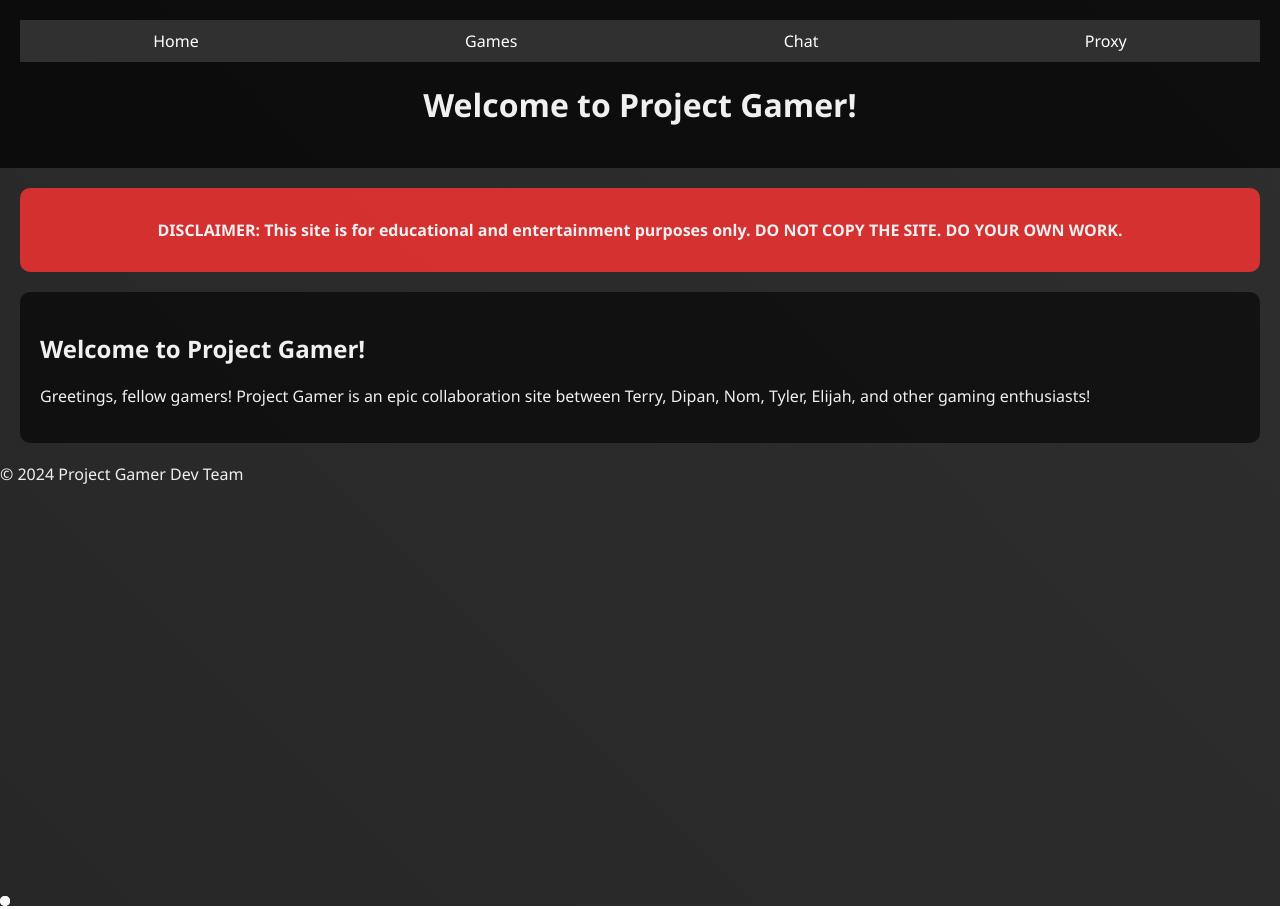
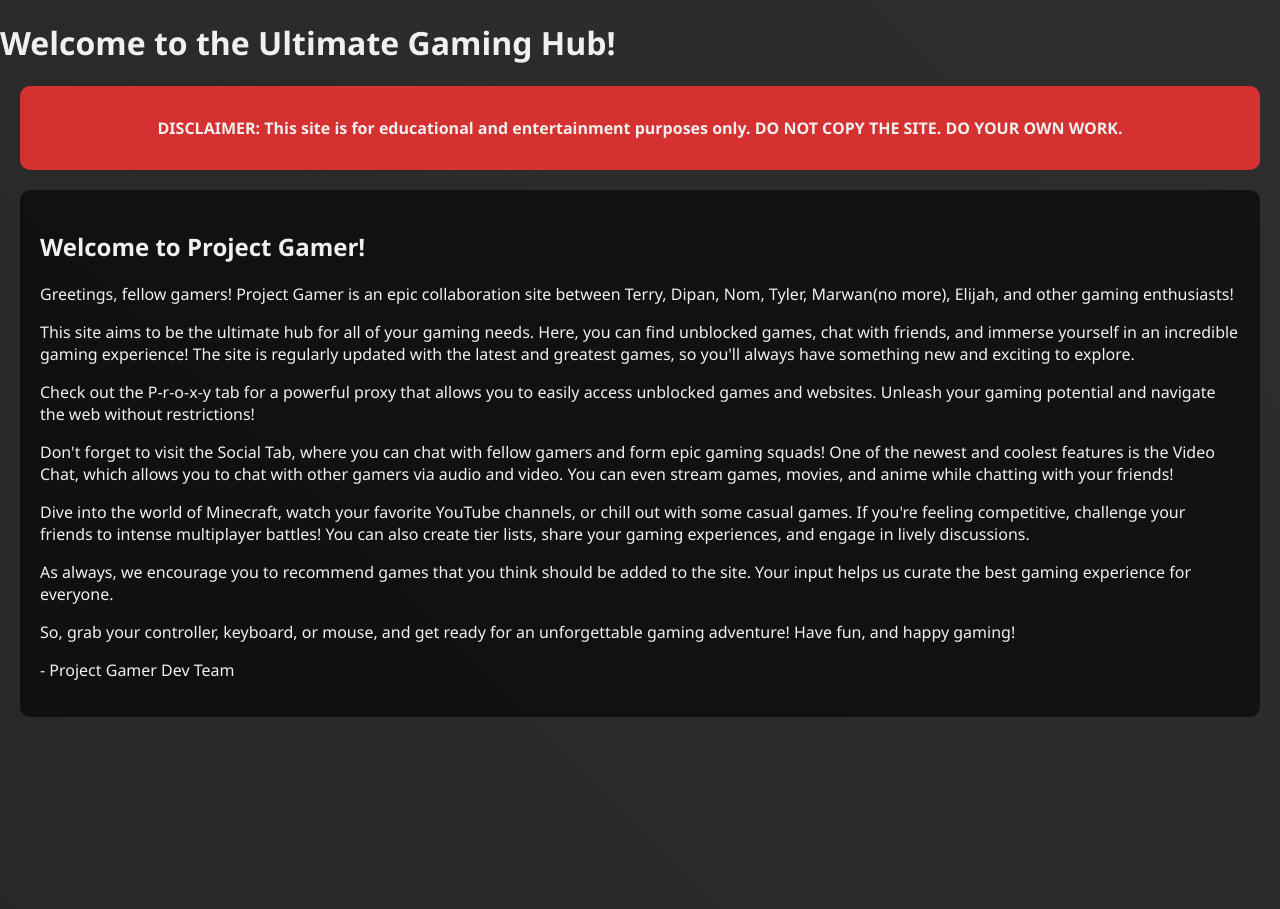
Before and after one commit to Jaicraft/ProjectGamerFNF, a plain HTML site: page index.html in a window 1280 px wide. Shown: the top 909 px of the page. Drawn offline with Linux system fonts and the light colour scheme; a script that the page names is missing.

Commit message:
Update index.html

```diff
--- a/index.html
+++ b/index.html
@@ -3,7 +3,7 @@
 <head>
    <meta charset="UTF-8">
    <meta name="viewport" content="width=device-width, initial-scale=1.0">
-   <title>Project Gamer - Your Ultimate Gaming Hub</title>
+   <title>Project Gamer</title>
    <link rel="stylesheet" href="styles.css">
    <style>
        /* Cool background */
@@ -11,7 +11,6 @@
            background: linear-gradient(45deg, #1c1c1c, #333333);
            background-size: 400% 400%;
            animation: background-animation 20s ease infinite;
-           margin: 0; /* Remove default body margins */
        }
 
        @keyframes background-animation {
@@ -47,34 +46,33 @@
    </style>
 </head>
 <body>
-  <header>
-    <nav>
-        <ul>
-          <li><a href="#">Home</a></li>
-          <li><a href="#">Games</a></li>
-          <li><a href="#">Chat</a></li>
-          <li><a href="#">Proxy</a></li>
-        </ul>
-    </nav>
-    <h1>Welcome to Project Gamer!</h1>
-  </header>
+   <div id="home">
+       <h1>Welcome to the Ultimate Gaming Hub!</h1>
+   </div>
+   <div id="disclaimer" class="rounded">
+       <p><strong>DISCLAIMER: This site is for educational and entertainment purposes only. DO NOT COPY THE SITE. DO YOUR OWN WORK.</strong></p>
+   </div>
+   <div id="welcome" class="rounded">
+       <h2>Welcome to Project Gamer!</h2>
+       <p>Greetings, fellow gamers! Project Gamer is an epic collaboration site between Terry, Dipan, Nom, Tyler, Marwan(no more), Elijah, and other gaming enthusiasts!</p>
 
-  <main>
-    <section id="disclaimer" class="rounded">
-      <p><strong>DISCLAIMER: This site is for educational and entertainment purposes only. DO NOT COPY THE SITE. DO YOUR OWN WORK.</strong></p>
-    </section>
+       <p>This site aims to be the ultimate hub for all of your gaming needs. Here, you can find unblocked games, chat with friends, and immerse yourself in an incredible gaming experience! The site is regularly updated with the latest and greatest games, so you'll always have something new and exciting to explore.</p>
 
-    <section id="welcome" class="rounded">
-      <h2>Welcome to Project Gamer!</h2>
-      <p>Greetings, fellow gamers! Project Gamer is an epic collaboration site between Terry, Dipan, Nom, Tyler, Elijah, and other gaming enthusiasts!</p>
-      </section>
-  </main>
+       <p>Check out the P-r-o-x-y tab for a powerful proxy that allows you to easily access unblocked games and websites. Unleash your gaming potential and navigate the web without restrictions!</p>
 
-  <footer>
-    <p>&copy; 2024 Project Gamer Dev Team</p>
-  </footer>
+       <p>Don't forget to visit the Social Tab, where you can chat with fellow gamers and form epic gaming squads! One of the newest and coolest features is the Video Chat, which allows you to chat with other gamers via audio and video. You can even stream games, movies, and anime while chatting with your friends!</p>
 
-  <div class="dot"></div>
+       <p>Dive into the world of Minecraft, watch your favorite YouTube channels, or chill out with some casual games. If you're feeling competitive, challenge your friends to intense multiplayer battles! You can also create tier lists, share your gaming experiences, and engage in lively discussions.</p>
+
+       <p>As always, we encourage you to recommend games that you think should be added to the site. Your input helps us curate the best gaming experience for everyone.</p>
+
+       <p>So, grab your controller, keyboard, or mouse, and get ready for an unforgettable gaming adventure! Have fun, and happy gaming!</p>
+
+       <p>- Project Gamer Dev Team</p>
+   </div>
+
+   <!-- Dotted shapes -->
+   <div class="dot"></div>
    <div class="dot"></div>
    <div class="dot"></div>
    <div class="dot"></div>
```
